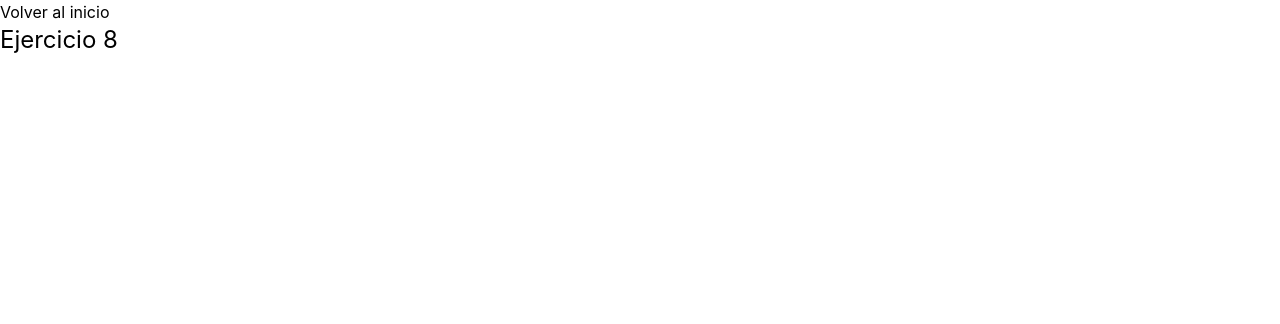
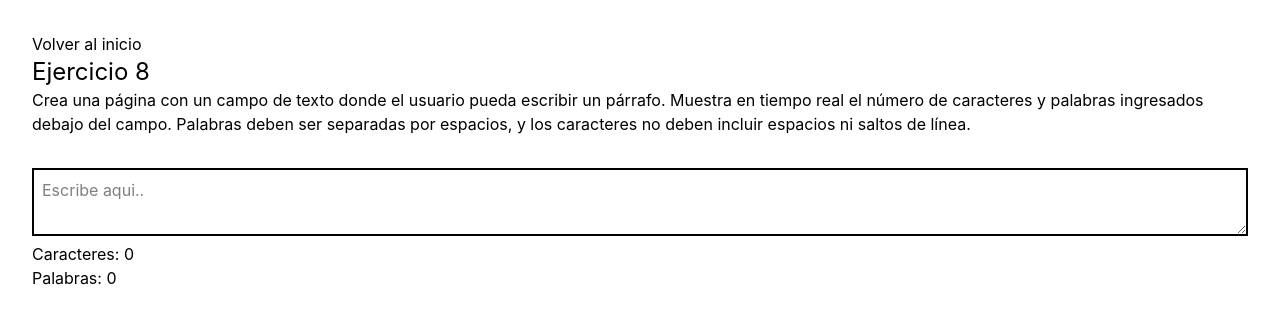
Before and after one commit to AnthonyBrito-dev/ejercicios-react, a React (Vite) app: page /eje8 in a window 1280 px wide. Shown: the top 324 px of the page. Built offline with nearby package versions, Linux system fonts and the light colour scheme.

Commit message:
Resolucion de ejercicio 8

```diff
--- a/src/exercises/ejercicio8.jsx
+++ b/src/exercises/ejercicio8.jsx
@@ -1,10 +1,55 @@
 import Encabezado from "../components/encabezado";
+import { useState } from "react";
+
+//Componente textarea que retornara el onchange
+function CampoDeTexto(){
+    const [char, setChar] = useState(0)
+    const [palabras, setPalabra] = useState(0)
+
+    const textareaChange = (e)=>{
+        let texto = e.target.value
+        let listaPalabras = texto.split(' ')
+        let listaPalabrasModificada = []
+
+        listaPalabras.filter((p)=>{
+            if (p !== ''){
+                listaPalabrasModificada.push(p)
+                setPalabra(listaPalabrasModificada.length)
+            }
+        })
+        texto == '' && setPalabra(0)
+
+        let listaCaracteres = texto.split('')
+        let listaCaracteresModificada = []
+
+        listaCaracteres.filter((p)=>{
+            if (p !== ' ' && p !== '\n'){
+                listaCaracteresModificada.push(p)
+                setChar(listaCaracteresModificada.length)
+            }
+        })
+        texto == '' && setChar(0)
+
+    }
+
+    return (
+        <>
+        <textarea onChange={textareaChange} name="campo" id="texto" placeholder="Escribe aqui.." className="border-2 border-black p-2 w-full"></textarea>
+        <p>Caracteres: {char}</p>
+        <p>Palabras: {palabras}</p>
+        </>
+    )
+}
 
 export default function Ejercicio8() {
-    const ejercicio8 = ``
+    const ejercicio8 = `Crea una página con un campo de texto donde el usuario pueda escribir un párrafo.
+    Muestra en tiempo real el número de caracteres y palabras ingresados debajo del campo.
+    Palabras deben ser separadas por espacios, y los caracteres no deben incluir espacios ni saltos de línea.`
+
     return (
-        <>
+        <div className="p-8">
         <Encabezado texto={ejercicio8} num={8}></Encabezado>
-        </>
+        <CampoDeTexto />
+        </div>
     );
 }
```
